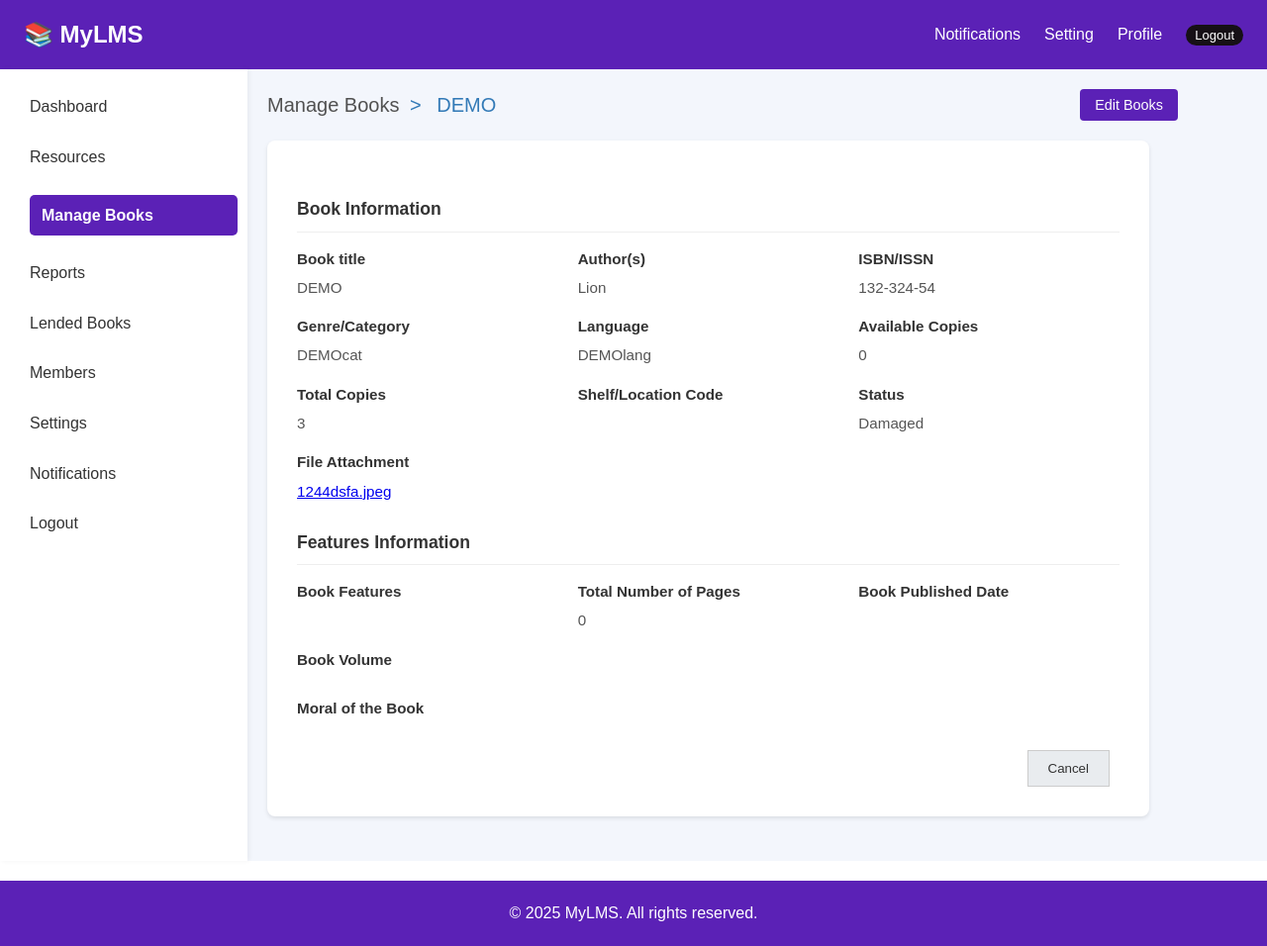
After one commit to Vinay1291/Library-Management-System, a PHP site: page /admin/book_details.php?id=1 in a window 1280 px wide. The commit adds this page. Shown: the whole page at 99% size. Run offline with PHP 8.4, Linux system fonts and the light colour scheme; a user stored in the database is signed in; data comes from the database, SQL or seed files in the repository; data that the repository does not hold is empty.

Commit message:
successfuly add info page for all books.

```diff
--- a/admin/add_books.php
+++ b/admin/add_books.php
@@ -36,7 +36,7 @@ $activePage = 'manage-books';
         </div>
 
         <main class="main">
-            <h2><a href="manage-books.php">Manage Books</a> > <a style='color:rgba(0, 0, 255, 0.68);' href="add_books.php" >Add Books</a> </h2>
+            <h2><a href="manage-books.php">Manage Books</a> > <a style='text-decoration: none;color:#007bff;' href="add_books.php" >Add Books</a> </h2>
             <div class="container">
                     <h3>Book Information</h3>
 
--- /dev/null
+++ b/admin/assets/css/bookinfo.css
@@ -0,0 +1,123 @@
+
+
+.container {
+    background-color: #fff;
+    border-radius: 8px;
+    box-shadow: 0 2px 4px rgba(0, 0, 0, 0.1);
+    padding: 30px;
+    width: 90%;
+    max-width: 960px;
+}
+
+.header {
+    display: flex;
+    justify-content: space-between;
+    align-items: center;
+    margin-bottom: 20px;
+}
+
+.breadcrumbs {
+    font-size: 20px;
+    color: #337ab7;
+}
+
+.breadcrumbs a {
+    color: #515151;
+    text-decoration: none;
+}
+
+.breadcrumbs span {
+    margin: 0 5px;
+}
+
+.edit-button {
+    background-color: #5b21b6;
+    color: #fff;
+    border: none;
+    padding: 8px 15px;
+    margin-right: 70px;
+    border-radius: 4px;
+    cursor: pointer;
+    font-size: 0.9em;
+    transition: background-color 0.3s ease;
+}
+
+.edit-button:hover {
+    background-color: #5a56d4;
+}
+
+.section-title {
+    color: #333;
+    margin-top: 25px;
+    margin-bottom: 15px;
+    border-bottom: 1px solid #eee;
+    padding-bottom: 8px;
+    font-size: 1.1em;
+    font-weight: bold;
+}
+
+.info-grid {
+    display: grid;
+    grid-template-columns: repeat(auto-fit, minmax(200px, 1fr));
+    gap: 15px 20px;
+    margin-bottom: 20px;
+}
+
+.info-item {
+    font-size: 0.95em;
+    color: #555;
+}
+
+.info-item strong {
+    color: #333;
+    display: block;
+    margin-bottom: 5px;
+    font-weight: bold;
+}
+
+.barcode-container {
+    text-align: right; /* Keep the alignment even without the image */
+    /* You could also remove this if no other content needs right alignment */
+}
+
+/* Removed .barcode-image styles */
+
+.moral-of-book {
+    font-size: 0.95em;
+    color: #555;
+    margin-top: 20px;
+}
+
+.moral-of-book strong {
+    color: #333;
+    display: block;
+    margin-bottom: 5px;
+    font-weight: bold;
+}
+
+.button-container {
+    display: flex;
+    justify-content: flex-end;
+    margin-top: 30px;
+}
+
+.button {
+    padding: 10px 20px;
+    border: none;
+    border-radius: 4px;
+    font-size: 1em;
+    cursor: pointer;
+    transition: background-color 0.3s ease;
+}
+
+.cancel-button {
+    padding: 10px 20px;
+    background-color: #e9ecef;
+    color: #333;
+    border: 1px solid #ccc;
+    margin-right: 10px;
+}
+
+.cancel-button:hover {
+    background-color: #5daeffbc;
+}
--- /dev/null
+++ b/admin/book_details.php
@@ -0,0 +1,136 @@
+<?php
+require_once '../includes/db.php';
+
+if (!isset($_GET['id'])) {
+    echo "No book ID provided.";
+    exit;
+}
+
+$id = intval($_GET['id']);
+$result = $conn->query("SELECT * FROM books WHERE id = $id");
+
+if ($result->num_rows === 0) {
+    echo "Book not found.";
+    exit;
+}
+
+$book = $result->fetch_assoc();
+
+$activePage = 'manage-books'; // For sidebar
+
+?>
+
+<!DOCTYPE html>
+<html lang="en">
+
+<head>
+    <meta charset="UTF-8" />
+    <meta name="viewport" content="width=device-width, initial-scale=1.0" />
+    <title>Book Info - <?= htmlspecialchars($book['title']) ?></title> <!-- php for book title -->
+    <link rel="stylesheet" href="../assets/css/style.css">
+    <link rel="stylesheet" href="assets/css/admin.css">
+    <link rel="stylesheet" href="assets/css/bookinfo.css">
+</head>
+
+<body>
+    <?php include 'includes/header.php'; ?>
+
+    <div class="body">
+
+        <div class="sidebar">
+            <?php include 'includes/sidebar.php'; ?>
+        </div>
+
+        <main class="main">
+            <div class="header">
+                <div class="breadcrumbs">
+                    <a href="manage-books.php">Manage Books</a>
+                    <span>></span>
+                    <span><?= htmlspecialchars($book['title']) ?></span>
+                </div>
+                <button class="edit-button">Edit Books</button>
+            </div>
+            <div class="container">
+
+                <div class="section-title">Book Information</div>
+                <div class="info-grid">
+                    <div class="info-item">
+                        <strong>Book title</strong>
+                        <?= htmlspecialchars($book['title']) ?>
+                    </div>
+                    <div class="info-item">
+                        <strong>Author(s)</strong>
+                        <?= htmlspecialchars($book['author']) ?>
+                    </div>
+                    <div class="info-item">
+                        <strong>ISBN/ISSN</strong>
+                        <?= htmlspecialchars($book['isbn']) ?>
+                    </div>
+                    <div class="info-item">
+                        <strong>Genre/Category</strong>
+                        <?= htmlspecialchars($book['category']) ?>
+                    </div>
+                    <div class="info-item">
+                        <strong>Language</strong>
+                        <?= htmlspecialchars($book['language']) ?>
+                    </div>
+                    <div class="info-item">
+                        <strong>Available Copies</strong>
+                        <?= htmlspecialchars($book['available_copies']) ?>
+                    </div>
+                    <div class="info-item">
+                        <strong>Total Copies</strong>
+                        <?= htmlspecialchars($book['copies']) ?>
+                    </div>
+                    <div class="info-item">
+                        <strong>Shelf/Location Code</strong>
+                        <?= htmlspecialchars($book['shelf_code']) ?>
+                    </div>
+                    <div class="info-item">
+                        <strong>Status</strong>
+                        <?= htmlspecialchars($book['status']) ?>
+                    </div>
+                    <div class="info-item">
+                        <strong>File Attachment</strong>
+                        <a href="#">
+                            <?= htmlspecialchars($book['cover_image']) ?>
+                        </a>
+                    </div>
+                </div>
+
+                <div class="section-title">Features Information</div>
+                <div class="info-grid">
+                    <div class="info-item">
+                        <strong>Book Features</strong>
+                        <?= htmlspecialchars($book['features']) ?>
+                    </div>
+                    <div class="info-item">
+                        <strong>Total Number of Pages</strong>
+                        <?= htmlspecialchars($book['total_pages']) ?>
+                    </div>
+                    <div class="info-item">
+                        <strong>Book Published Date</strong>
+                        <?= htmlspecialchars($book['published_date']) ?>
+                    </div>
+                    <div class="info-item">
+                        <strong>Book Volume</strong>
+                        <?= htmlspecialchars($book['volume']) ?>
+                    </div>
+                </div>
+
+                <div class="moral-of-book">
+                    <strong>Moral of the Book</strong>
+                    <?= htmlspecialchars($book['moral']) ?>
+                </div>
+
+                <div class="button-container">
+                    <button onclick="location.replace('manage-books.php')" class="cancel-button">Cancel</button>
+                </div>
+            </div>
+
+        </main>
+    </div>
+    <?php include 'includes/footer.php' ?>
+</body>
+
+</html>
--- a/admin/manage-books.php
+++ b/admin/manage-books.php
@@ -102,7 +102,7 @@ $result = $conn->query("SELECT * FROM books LIMIT $limit OFFSET $offset");
                         <tr data-id="<?= $row['id'] ?>">
                             <td><input type="checkbox"></td>
                             <td> <?= $row['isbn'] ?> </td>
-                            <td> <?= $row['title'] ?> </td>
+                            <td><a href="book_details.php?id=<?= $row['id'] ?>"><?= $row['title'] ?></a></td>
                             <td> <?= $row['author'] ?> </td>
                             <td> <?= $row['category'] ?> </td>
                             <td> <?= $row['language'] ?> </td>
```
Also changed, not shown: admin/assets/css/booksmng.css (+10 -0 lines).
